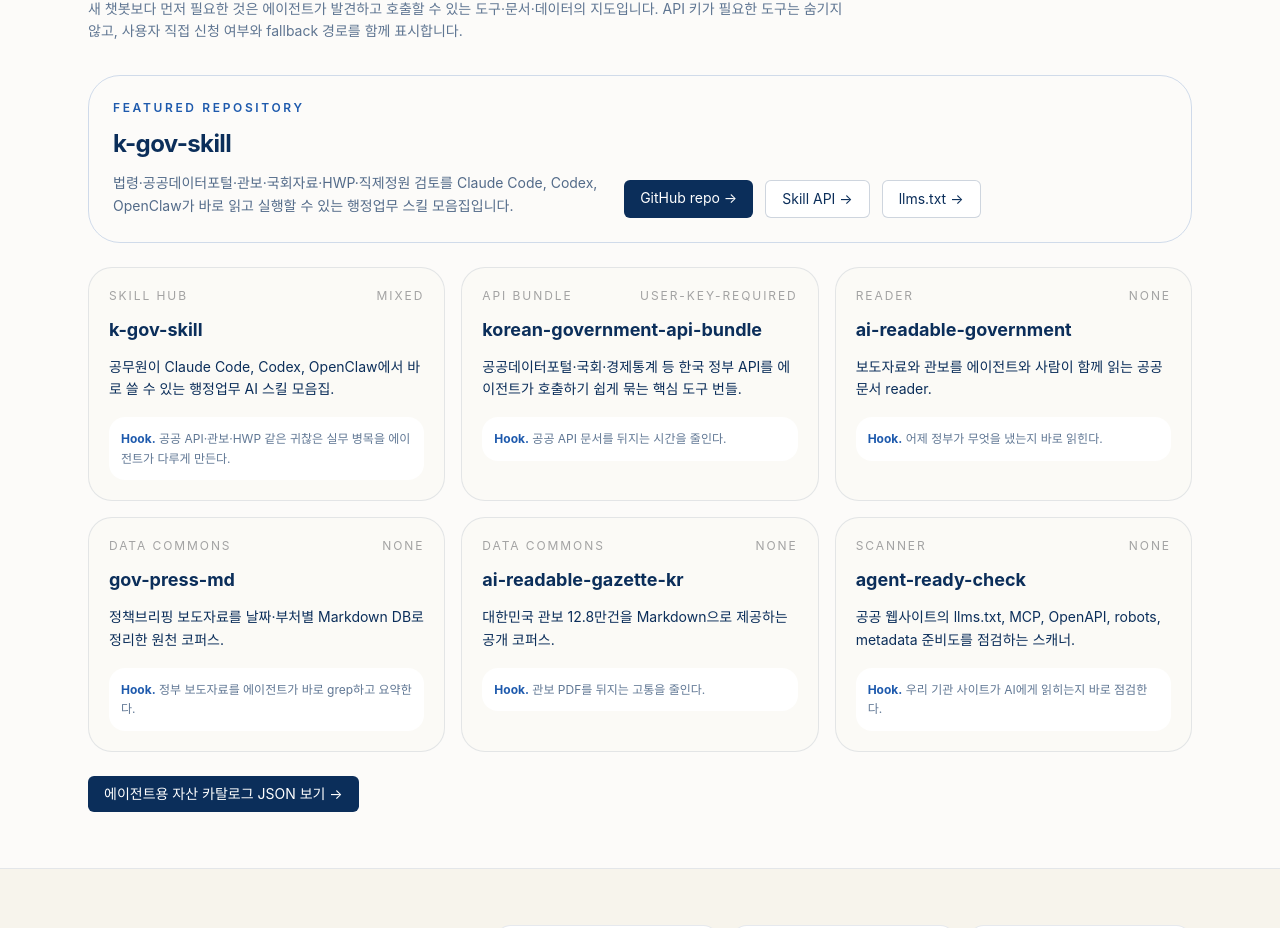
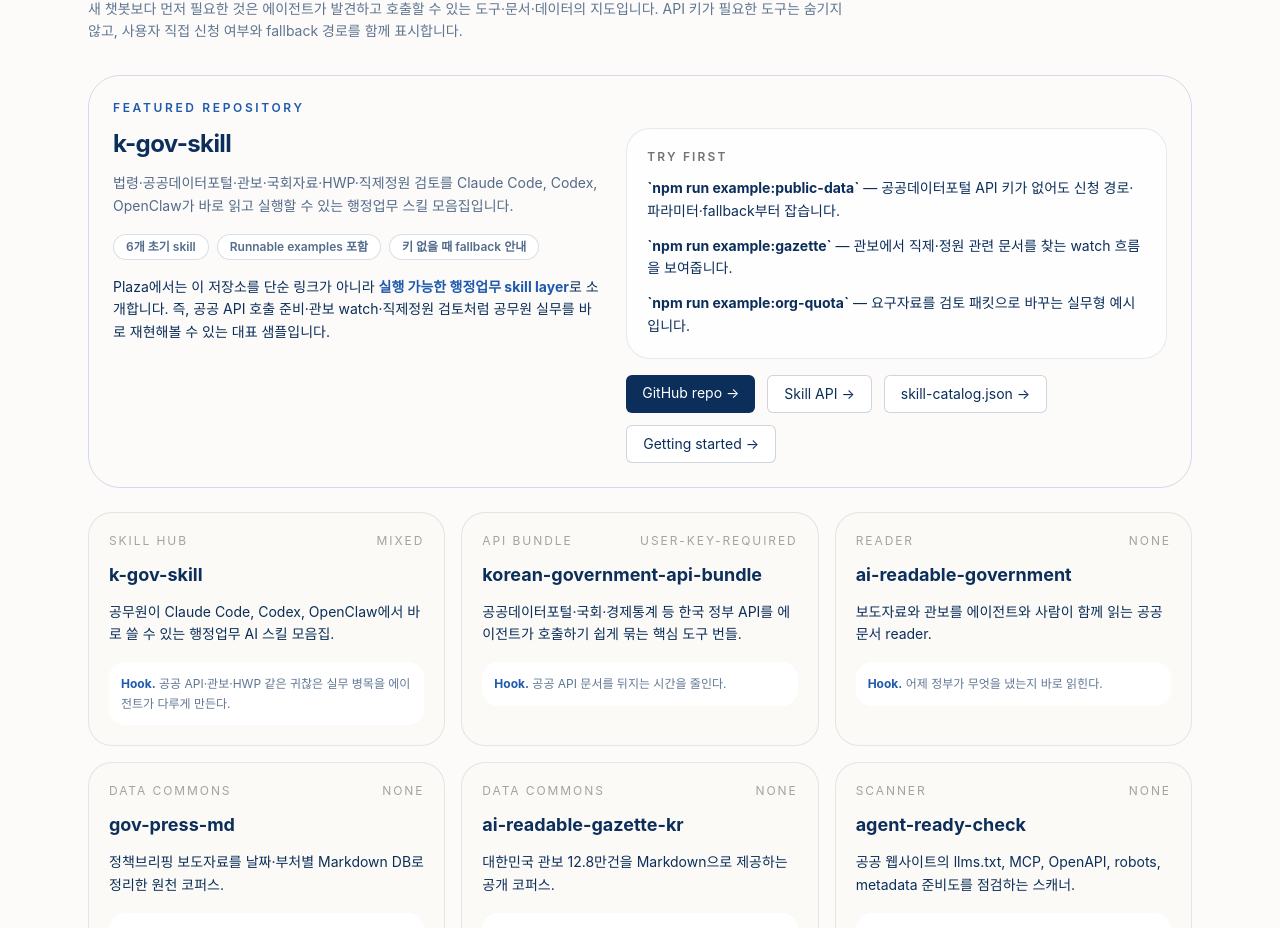
Before and after one commit to hosungseo/kgov-ready-demo, a Next.js app: page /plaza in a window 1280 px wide. Shown: the part 1734-2662 px from the top of the page. Built offline with nearby package versions, Linux system fonts and the light colour scheme; no server answers.

Commit message:
feat: deepen k-gov-skill featured asset in plaza

```diff
--- a/app/plaza/page.tsx
+++ b/app/plaza/page.tsx
@@ -228,18 +228,38 @@
           </div>
           <div className="mb-6 rounded-[2rem] border border-gov-blue/20 bg-gov-blue/8 p-6">
             <div className="text-xs font-semibold uppercase tracking-[0.22em] text-gov-blue">Featured repository</div>
-            <div className="mt-3 grid gap-5 lg:grid-cols-[0.95fr_1.05fr] lg:items-end">
+            <div className="mt-3 grid gap-6 lg:grid-cols-[0.95fr_1.05fr]">
               <div>
                 <h3 className="text-2xl font-bold tracking-tight">k-gov-skill</h3>
                 <p className="mt-3 text-sm leading-relaxed text-gov-navy/70">
                   법령·공공데이터포털·관보·국회자료·HWP·직제정원 검토를 Claude Code, Codex, OpenClaw가
                   바로 읽고 실행할 수 있는 행정업무 스킬 모음집입니다.
                 </p>
+                <div className="mt-4 flex flex-wrap gap-2 text-xs font-semibold text-gov-navy/70">
+                  <span className="rounded-full border border-gov-navy/15 bg-white px-3 py-1">6개 초기 skill</span>
+                  <span className="rounded-full border border-gov-navy/15 bg-white px-3 py-1">Runnable examples 포함</span>
+                  <span className="rounded-full border border-gov-navy/15 bg-white px-3 py-1">키 없을 때 fallback 안내</span>
+                </div>
+                <p className="mt-4 text-sm leading-relaxed text-gov-navy/68">
+                  Plaza에서는 이 저장소를 단순 링크가 아니라 <b className="text-gov-blue">실행 가능한 행정업무 skill layer</b>로 소개합니다.
+                  즉, 공공 API 호출 준비·관보 watch·직제정원 검토처럼 공무원 실무를 바로 재현해볼 수 있는 대표 샘플입니다.
+                </p>
               </div>
-              <div className="flex flex-wrap gap-3 text-sm">
-                <a href="https://github.com/hosungseo/k-gov-skill" target="_blank" rel="noopener noreferrer" className="rounded-md bg-gov-navy px-4 py-2 text-white hover:bg-gov-blue">GitHub repo →</a>
-                <a href="/api/skills" className="rounded-md border border-gov-navy/20 bg-white px-4 py-2 text-gov-navy hover:border-gov-blue hover:text-gov-blue">Skill API →</a>
-                <a href="https://raw.githubusercontent.com/hosungseo/k-gov-skill/main/llms.txt" target="_blank" rel="noopener noreferrer" className="rounded-md border border-gov-navy/20 bg-white px-4 py-2 text-gov-navy hover:border-gov-blue hover:text-gov-blue">llms.txt →</a>
+              <div>
+                <div className="rounded-[1.5rem] border border-gov-navy/10 bg-white/80 p-5">
+                  <div className="text-xs font-semibold uppercase tracking-[0.18em] text-neutral-500">Try first</div>
+                  <ul className="mt-3 space-y-3 text-sm leading-relaxed text-gov-navy/72">
+                    <li><b className="text-gov-navy">`npm run example:public-data`</b> — 공공데이터포털 API 키가 없어도 신청 경로·파라미터·fallback부터 잡습니다.</li>
+                    <li><b className="text-gov-navy">`npm run example:gazette`</b> — 관보에서 직제·정원 관련 문서를 찾는 watch 흐름을 보여줍니다.</li>
+                    <li><b className="text-gov-navy">`npm run example:org-quota`</b> — 요구자료를 검토 패킷으로 바꾸는 실무형 예시입니다.</li>
+                  </ul>
+                </div>
+                <div className="mt-4 flex flex-wrap gap-3 text-sm">
+                  <a href="https://github.com/hosungseo/k-gov-skill" target="_blank" rel="noopener noreferrer" className="rounded-md bg-gov-navy px-4 py-2 text-white hover:bg-gov-blue">GitHub repo →</a>
+                  <a href="/api/skills" className="rounded-md border border-gov-navy/20 bg-white px-4 py-2 text-gov-navy hover:border-gov-blue hover:text-gov-blue">Skill API →</a>
+                  <a href="https://raw.githubusercontent.com/hosungseo/k-gov-skill/main/examples/skill-catalog.json" target="_blank" rel="noopener noreferrer" className="rounded-md border border-gov-navy/20 bg-white px-4 py-2 text-gov-navy hover:border-gov-blue hover:text-gov-blue">skill-catalog.json →</a>
+                  <a href="https://github.com/hosungseo/k-gov-skill/blob/main/docs/getting-started.md" target="_blank" rel="noopener noreferrer" className="rounded-md border border-gov-navy/20 bg-white px-4 py-2 text-gov-navy hover:border-gov-blue hover:text-gov-blue">Getting started →</a>
+                </div>
               </div>
             </div>
           </div>
```
